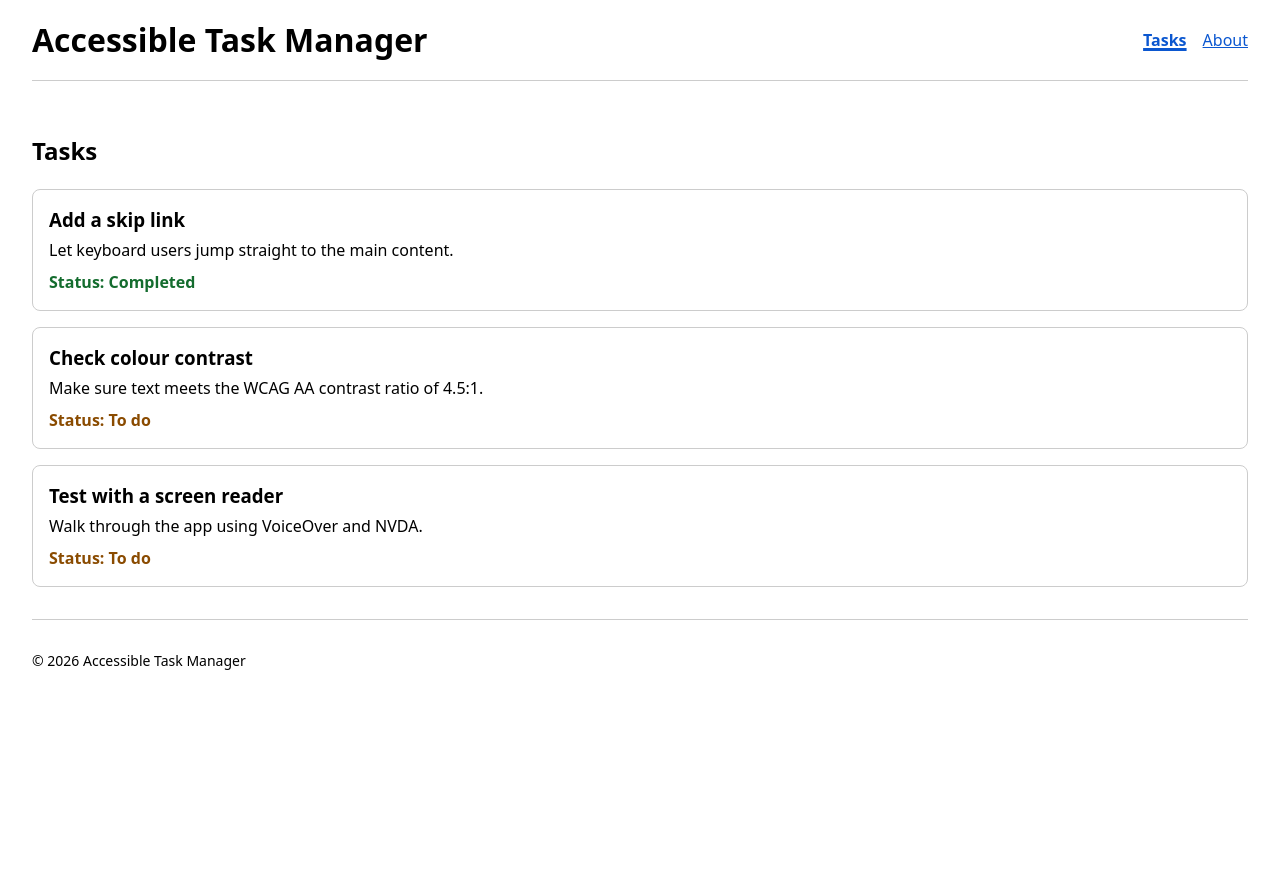
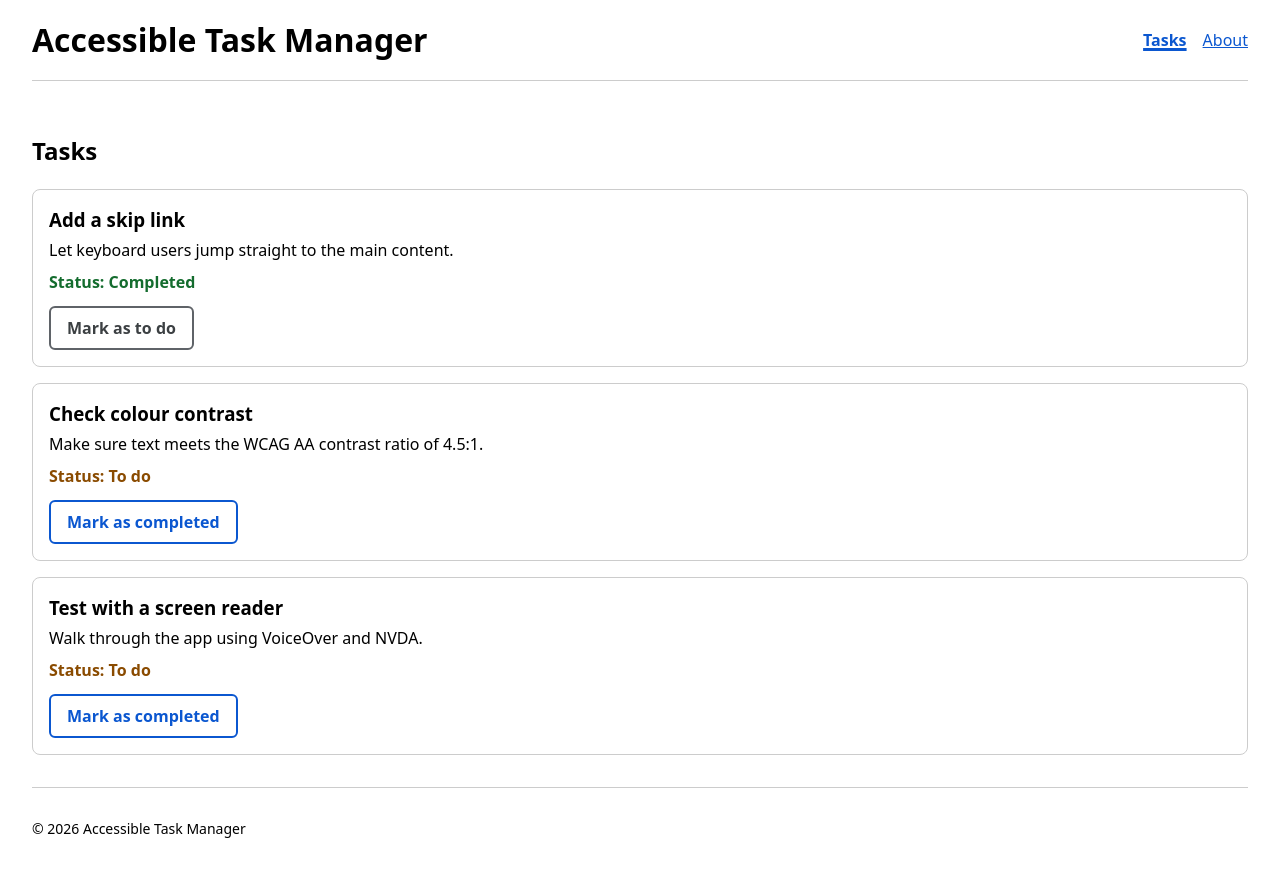
Before and after one commit to borys94/Accessible-Task-Manager, a React (Vite) app: page /tasks in a window 1280 px wide. Before the commit the page ends 800 px from the top, so only its background shows below. Built offline with nearby package versions, Linux system fonts and the light colour scheme.

Commit message:
lesson 2

```diff
--- a/src/App.tsx
+++ b/src/App.tsx
@@ -1,19 +1,25 @@
+import { useState } from 'react';
 import { Navigate, Route, Routes } from 'react-router';
 import Header from './components/Header/Header';
 import Main from './components/Main/Main';
 import Footer from './components/Footer/Footer';
 import TaskList from './components/TaskList/TaskList';
 import About from './components/About/About';
-import { tasks } from './data/tasks';
+import { tasks as initialTasks } from './data/tasks';
 
 function App() {
+  const [tasks, setTasks] = useState(initialTasks);
+
+  const toggleTask = (id: number) =>
+    setTasks((current) => current.map((task) => (task.id === id ? { ...task, completed: !task.completed } : task)));
+
   return (
     <>
       <Header title="Accessible Task Manager" />
       <Main>
         <Routes>
           <Route index element={<Navigate to="/tasks" replace />} />
-          <Route path="tasks" element={<TaskList tasks={tasks} />} />
+          <Route path="tasks" element={<TaskList tasks={tasks} onToggle={toggleTask} />} />
           <Route path="about" element={<About />} />
           <Route path="*" element={<Navigate to="/tasks" replace />} />
         </Routes>
--- a/src/components/TaskList/TaskList.module.scss
+++ b/src/components/TaskList/TaskList.module.scss
@@ -32,3 +32,22 @@
 .pending {
   color: #8a4b00;
 }
+
+.toggle {
+  margin-top: 0.75rem;
+  min-height: 2.75rem;
+  padding: 0.5rem 1rem;
+  border: 2px solid #0b57d0;
+  border-radius: 0.375rem;
+  background: #fff;
+  color: #0b57d0;
+  font: inherit;
+  font-weight: 600;
+  cursor: pointer;
+
+}
+
+.toggleUndo {
+  border-color: #5f6368;
+  color: #3c4043;
+}
--- a/src/components/TaskList/TaskList.tsx
+++ b/src/components/TaskList/TaskList.tsx
@@ -3,9 +3,10 @@ import styles from './TaskList.module.scss';
 
 interface TaskListProps {
   tasks: Task[];
+  onToggle: (id: number) => void;
 }
 
-function TaskList({ tasks }: TaskListProps) {
+function TaskList({ tasks, onToggle }: TaskListProps) {
   return (
     <section aria-labelledby="tasks-heading">
       <title>Tasks – Accessible Task Manager</title>
@@ -14,15 +15,31 @@ function TaskList({ tasks }: TaskListProps) {
         <p>No tasks yet.</p>
       ) : (
         <ul className={styles.list}>
-          {tasks.map((task) => (
+          {tasks.map((task) => {
+            // the label names the action, so it changes with the state (no aria-pressed:
+            // a toggle button must keep the same label, otherwise "pressed" contradicts it)
+            const action = task.completed ? 'Mark as to do' : 'Mark as completed';
+
+            return (
               <li key={task.id} className={styles.item}>
                 <h3 className={styles.title}>{task.title}</h3>
                 <p className={styles.description}>{task.description}</p>
                 <p className={`${styles.status} ${task.completed ? styles.completed : styles.pending}`}>
                   Status: {task.completed ? 'Completed' : 'To do'}
                 </p>
+                {/* the name starts with the visible label (WCAG 2.5.3 Label in Name); the task title
+                    makes each button distinguishable in a screen reader's list of buttons */}
+                <button
+                  type="button"
+                  className={`${styles.toggle} ${task.completed ? styles.toggleUndo : ''}`}
+                  aria-label={`${action}: ${task.title}`}
+                  onClick={() => onToggle(task.id)}
+                >
+                  {action}
+                </button>
               </li>
-          ))}
+            );
+          })}
         </ul>
       )}
     </section>
```
Also changed, not shown: 2 other files (tests, documents, lock files or other folders). Lines whose indentation alone changed are shown as unchanged.
